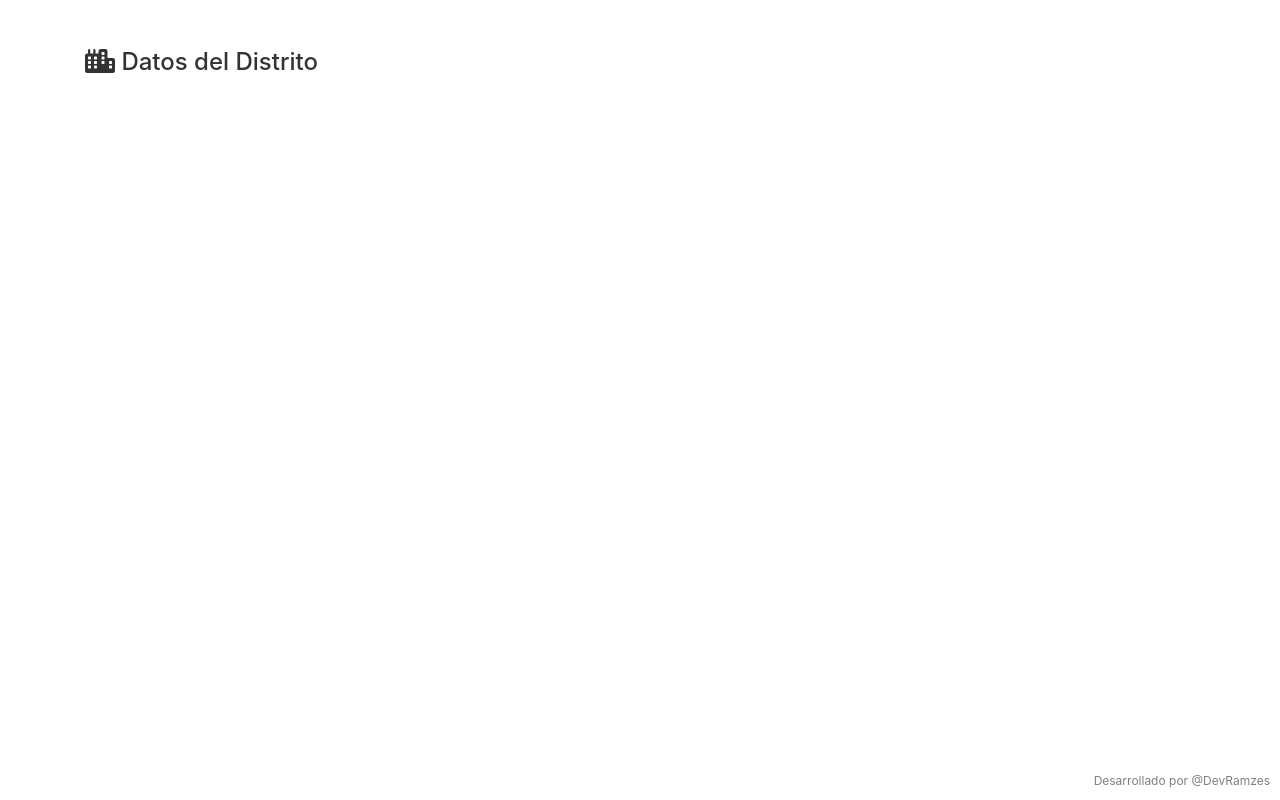
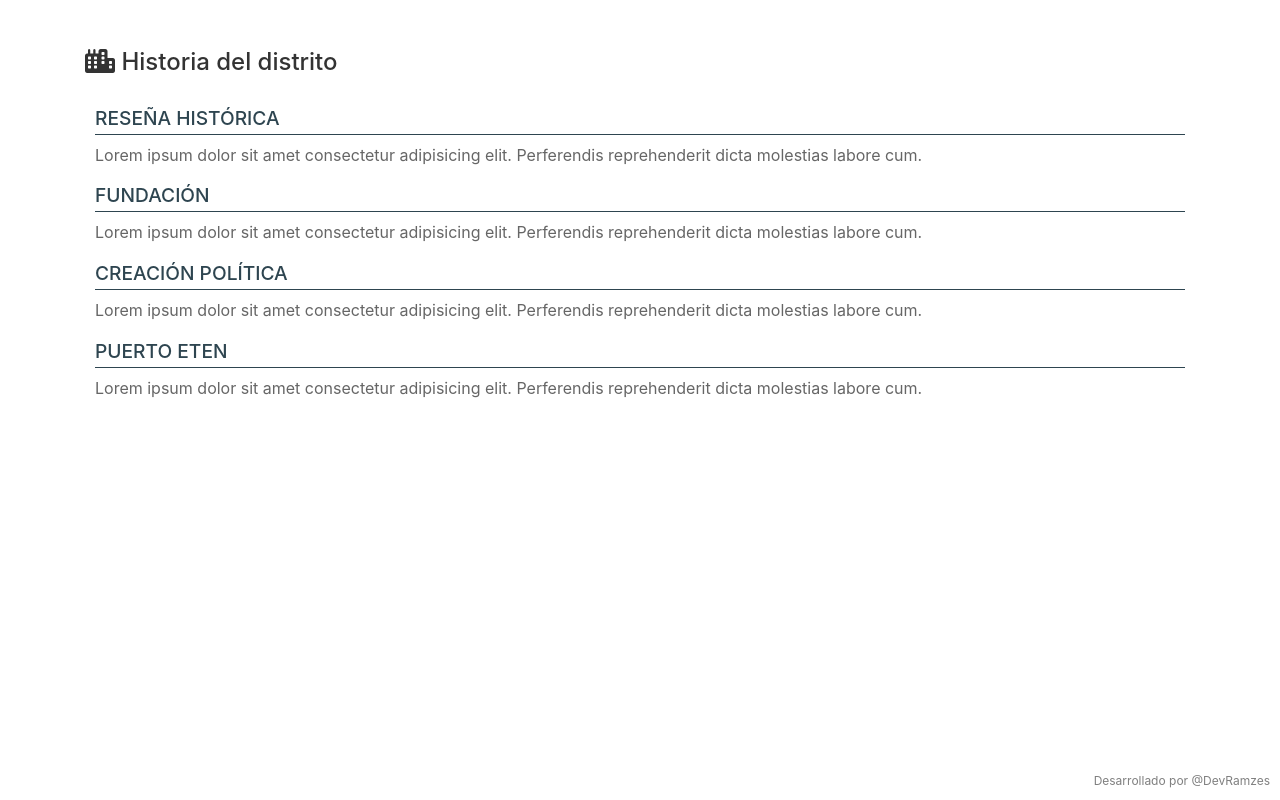
Before and after one commit to Leramzes/WebSite-MDEP, a plain HTML site: page content/distrito/historia.html in a window 1280 px wide. Drawn offline with nearby package versions, Linux system fonts and the light colour scheme; files that its build step writes are made by us from their sources; files whose address does not match are found by name.

Commit message:
se agrego info v1.0 en contido del distrito

```diff
--- /dev/null
+++ b/content/distrito/contdistrito.css
@@ -0,0 +1,32 @@
+/* Títulos principales de sección */
+.section-title {
+    font-size: 2rem;
+    color: #33505e; /* Color del título principal */
+    margin-bottom: 1rem;
+    text-align: center;
+    border-bottom: 2px solid #33505e;
+    padding-bottom: 0.5rem;
+}
+
+/* Contenido de cada sección */
+.section-content {
+    margin-bottom: 2rem;
+    padding: 10px;
+}
+
+/* Subtítulos de sección */
+.subtitulo {
+    font-size: 1.2rem;
+    color: #2e4550; /* Color del subtítulo */
+    margin-bottom: 0.5rem;
+    border-bottom: 1px solid #2e4550; /* Línea debajo del subtítulo */
+    padding-bottom: 0.25rem;
+}
+
+/* Texto de sección */
+.section-text {
+    font-size: 1rem;
+    color: #666666; /* Color del texto */
+    line-height: 1.6;
+    margin-bottom: 1rem;
+}
--- a/content/distrito/historia.html
+++ b/content/distrito/historia.html
@@ -10,6 +10,8 @@
     <!-- ARCHIVO CSS -->
     <link rel="stylesheet" href="css/style.css">
     <link rel="stylesheet" href="css/distrito.css">
+    <link rel="stylesheet" href="/content/distrito/contdistrito.css">
+
     <!-- Bootstrap CSS -->
     <link rel="stylesheet" href="https://maxcdn.bootstrapcdn.com/bootstrap/4.5.2/css/bootstrap.min.css">
     <!-- Font Awesome -->
@@ -20,8 +22,28 @@
     <div class="main-content">
         <div class="container mt-5 datosdistrito">
             <h2 class="section-subtitle">
-                <i class="fa-solid fa-city"></i> Datos del Distrito
+                <i class="fa-solid fa-city"></i> Historia del distrito
             </h2>
+            <div class="section-content">
+                <h3 class="subtitulo">RESEÑA HISTÓRICA</h3>
+                <p class="section-text">
+                    Lorem ipsum dolor sit amet consectetur adipisicing elit. Perferendis reprehenderit dicta molestias labore cum.
+                </p>
+                <h3 class="subtitulo">FUNDACIÓN</h3>
+                <p class="section-text">
+                    Lorem ipsum dolor sit amet consectetur adipisicing elit. Perferendis reprehenderit dicta molestias labore cum.
+                </p>
+                <h3 class="subtitulo">CREACIÓN POLÍTICA</h3>
+                <p class="section-text">
+                    Lorem ipsum dolor sit amet consectetur adipisicing elit. Perferendis reprehenderit dicta molestias labore cum.
+                </p>
+                <h3 class="subtitulo">PUERTO ETEN</h3>
+                <p class="section-text">
+                    Lorem ipsum dolor sit amet consectetur adipisicing elit. Perferendis reprehenderit dicta molestias labore cum.
+                </p>
+            </div>
+
+
         </div>
     </div>
 
--- a/css/distrito.css
+++ b/css/distrito.css
@@ -39,6 +39,7 @@
 .side-menu ul li a:hover,
 .side-menu ul li a.active {
     background-color: #ffffff;  /* Fondo blanco para el enlace activo */
+    padding: 10px;
     color: #33505e;  /* Color del texto para el enlace activo */
 }
 
```
Also changed, not shown: content/distrito/lugares.html (+7 -0 lines), content/distrito/playas.html (+7 -0 lines).
